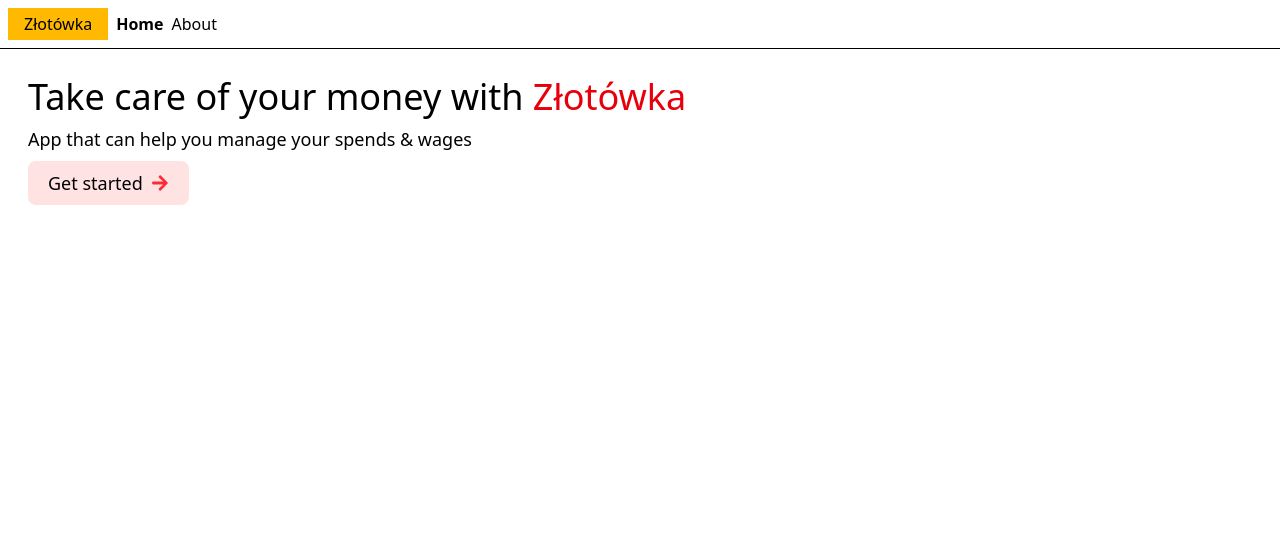
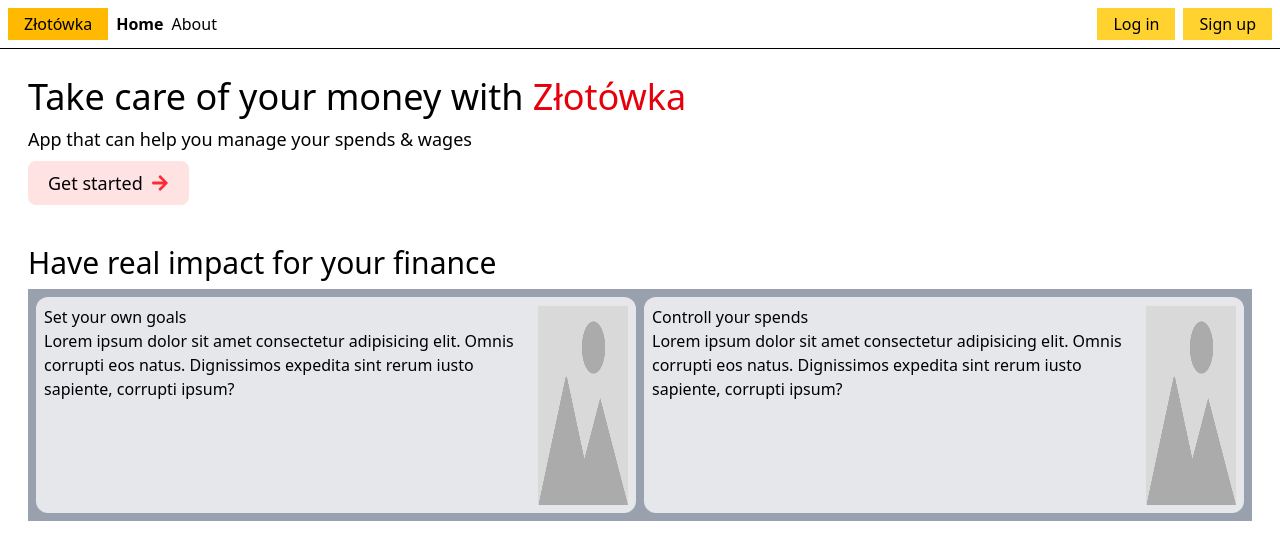
Before and after one commit to mSajewiczz/Zlotowka, a React (Vite) app in the folder frontend/: page / in a window 1280 px wide. Shown: the top 560 px of the page. Built offline with nearby package versions, Linux system fonts and the light colour scheme.

Commit message:
Modified some layout

```diff
--- /dev/null
+++ b/frontend/src/components/AppPresentation/AppPresentation.tsx
@@ -0,0 +1,42 @@
+import test_photo from "../../img/test-img.png"
+
+
+export default function AppPresentataion() {
+	return (
+		<div className="flex flex-col gap-2 p-5 items-start">
+			<h2 className="text-3xl">Have real impact for your finance</h2>
+
+			<div className="bg-gray-400 flex gap-2 p-2">
+				<div className="flex bg-gray-200 rounded-xl p-2">
+					<div>
+						<h3>Set your own goals</h3>
+						<p>
+							Lorem ipsum dolor sit amet consectetur adipisicing elit. Omnis
+							corrupti eos natus. Dignissimos expedita sint rerum iusto
+							sapiente, corrupti ipsum?
+						</p>
+					</div>
+
+                    <div className="h-50">
+                        <img className="h-full" src={test_photo} alt="Test" />
+                    </div>
+				</div>
+
+                <div className="flex  bg-gray-200 rounded-xl p-2">
+					<div className="h-8">
+						<h3>Controll your spends</h3>
+						<p>
+							Lorem ipsum dolor sit amet consectetur adipisicing elit. Omnis
+							corrupti eos natus. Dignissimos expedita sint rerum iusto
+							sapiente, corrupti ipsum?
+						</p>
+					</div>
+
+                    <div className="h-50">
+                        <img className="h-full" src={test_photo} alt="Test" />
+                    </div>
+				</div>
+			</div>
+		</div>
+	);
+}
--- /dev/null
+++ b/frontend/src/components/Header/Header.tsx
@@ -0,0 +1,22 @@
+import { Link } from "@tanstack/react-router";
+import { FaArrowRight } from "react-icons/fa";
+
+export default function Header() {
+	return (
+		<div className="flex flex-col gap-2 p-5 items-start">
+			<h1 className="text-4xl">
+				Take care of your money with{" "}
+				<span className="text-red-600">Złotówka</span>
+			</h1>
+			<p className="text-lg">
+				App that can help you manage your spends & wages
+			</p>
+
+			<Link to="/about" className="[&.active]:font-bold">
+				<button className="flex gap-2 items-center bg-red-100 py-2 px-5 rounded-lg text-lg cursor-pointer">
+					Get started <FaArrowRight className="text-red-500" />
+				</button>
+			</Link>
+		</div>
+	);
+}
--- a/frontend/src/routes/__root.tsx
+++ b/frontend/src/routes/__root.tsx
@@ -1,23 +1,29 @@
-import { createRootRoute, Link, Outlet } from '@tanstack/react-router'
-import { TanStackRouterDevtools } from '@tanstack/react-router-devtools'
+import { createRootRoute, Link, Outlet } from "@tanstack/react-router";
+import { TanStackRouterDevtools } from "@tanstack/react-router-devtools";
 
 export const Route = createRootRoute({
 	component: () => (
 		<>
+			<div className="flex justify-between">
 				<div className="p-2 flex gap-2 items-center">
-
-        <p className='bg-amber-400 px-4 py-1'>Złotówka</p>
-
+					<p className="bg-amber-400 px-4 py-1">Złotówka</p>
 					<Link to="/" className="[&.active]:font-bold">
 						Home
-        </Link>{' '}
+					</Link>{" "}
 					<Link to="/about" className="[&.active]:font-bold">
 						About
 					</Link>
 				</div>
+
+				<div className="p-2 flex gap-2">
+					<button className="cursor-pointer bg-amber-300 px-4 py-1">Log in</button>
+					<button className="cursor-pointer bg-amber-300 px-4 py-1">Sign up</button>
+				</div>
+			</div>
+
 			<hr />
 			<Outlet />
 			<TanStackRouterDevtools />
 		</>
 	),
-})
+});
--- a/frontend/src/routes/index.tsx
+++ b/frontend/src/routes/index.tsx
@@ -1,5 +1,6 @@
-import { createFileRoute, Link } from "@tanstack/react-router";
-import { FaArrowRight } from "react-icons/fa";
+import { createFileRoute } from "@tanstack/react-router";
+import Header from "../components/Header/Header";
+import AppPresentataion from "../components/AppPresentation/AppPresentation";
 
 export const Route = createFileRoute("/")({
 	component: Index,
@@ -8,17 +9,8 @@ export const Route = createFileRoute("/")({
 function Index() {
 	return (
 		<div className="p-2">
-			<div className="flex flex-col gap-2 p-5 items-start">
-				<h3 className="text-4xl">Take care of your money with <span className="text-red-600">Złotówka</span></h3>
-				<p className="text-lg">App that can help you manage your spends & wages</p>
-
-        <Link to="/about" className="[&.active]:font-bold">
-        <button className="flex gap-2 items-center bg-red-100 py-2 px-5 rounded-lg text-lg cursor-pointer">Get started <FaArrowRight className="text-red-500" />
-
-        </button>
-        </Link>
-
-			</div>
+			<Header/>
+      <AppPresentataion/>
 		</div>
 	);
 }
```
Also changed, not shown: frontend/src/img/test-img.png (added). Lines whose indentation alone changed are shown as unchanged.
